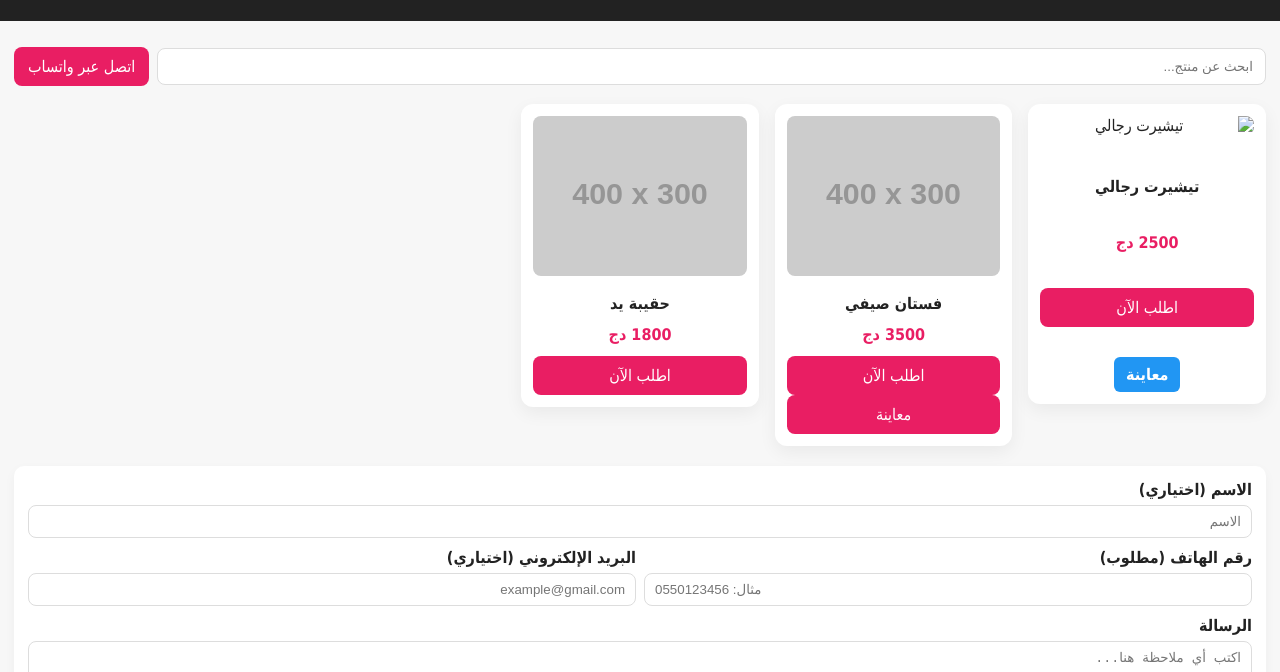
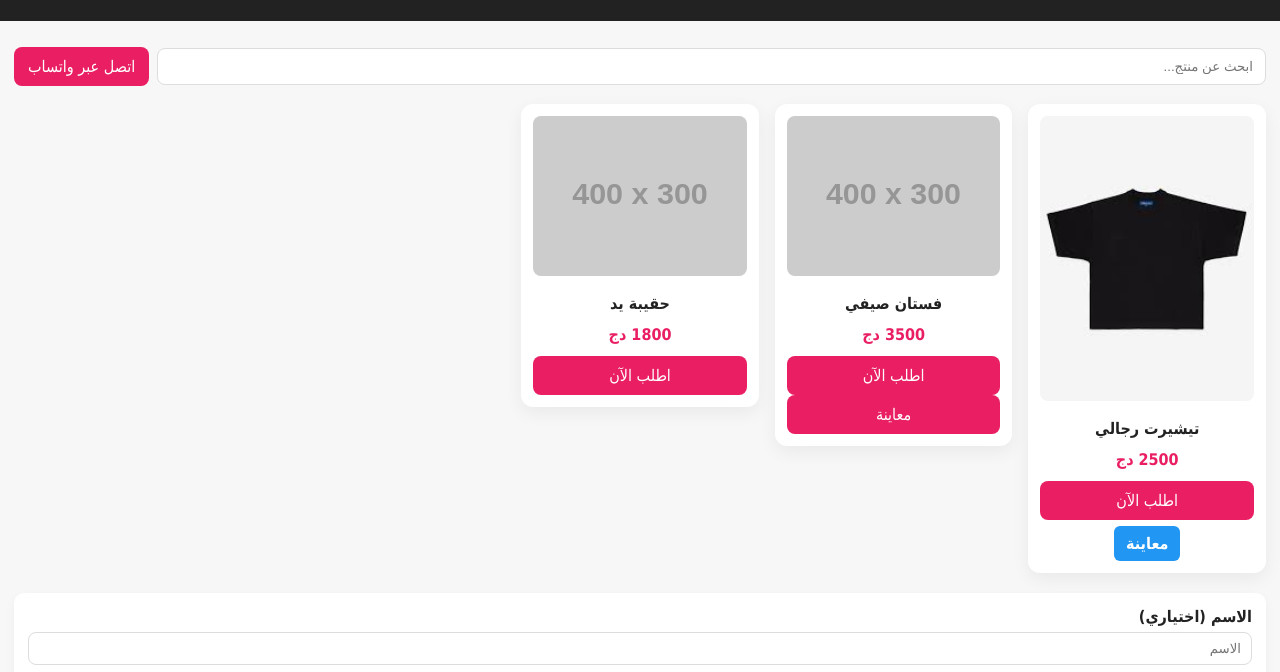
Before and after one commit to modavibe34-del/ModaVibe, a plain HTML site: page index.html in a window 1280 px wide. Shown: the part 82-754 px from the top of the page. Drawn offline with Linux system fonts and the light colour scheme; placeholder pictures from the web are drawn by us.

Commit message:
Update index.html

```diff
--- a/index.html
+++ b/index.html
@@ -196,12 +196,12 @@
 
       <section id="products" class="grid">
         <article class="card" data-title="تيشيرت رجالي">
-          <img loading="lazy" src="1.jpg" alt="تيشيرت رجالي">
+          <img loading="lazy" src="images\images.jpg" alt="تيشيرت رجالي">
           <h3>تيشيرت رجالي</h3>
           <div class="price">2500 دج</div>
           <a class="btn" href="https://wa.me/213699554608?text=مرحباً+أريد+شراء+تيشيرت+رجالي" target="_blank">اطلب الآن</a>
 		  <div class="actions">
-            <a href="1.jpg" class="preview-btn" onclick="openPreview('1.jpg');return false;">معاينة</a>
+            <a href="images\images.jpg" class="preview-btn" onclick="openPreview('images\images.jpg');return false;">معاينة</a>
          </div>
 		 </article>
 
```
